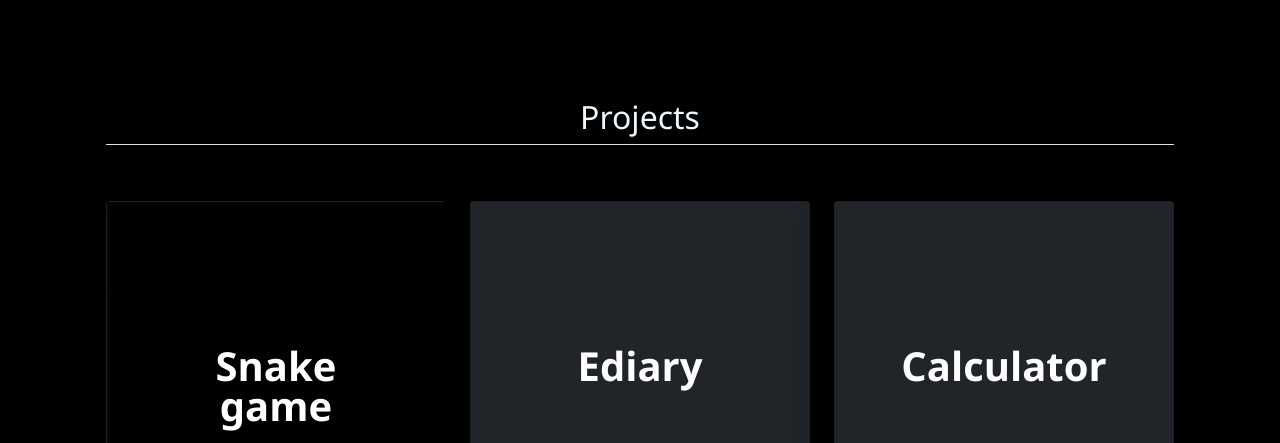
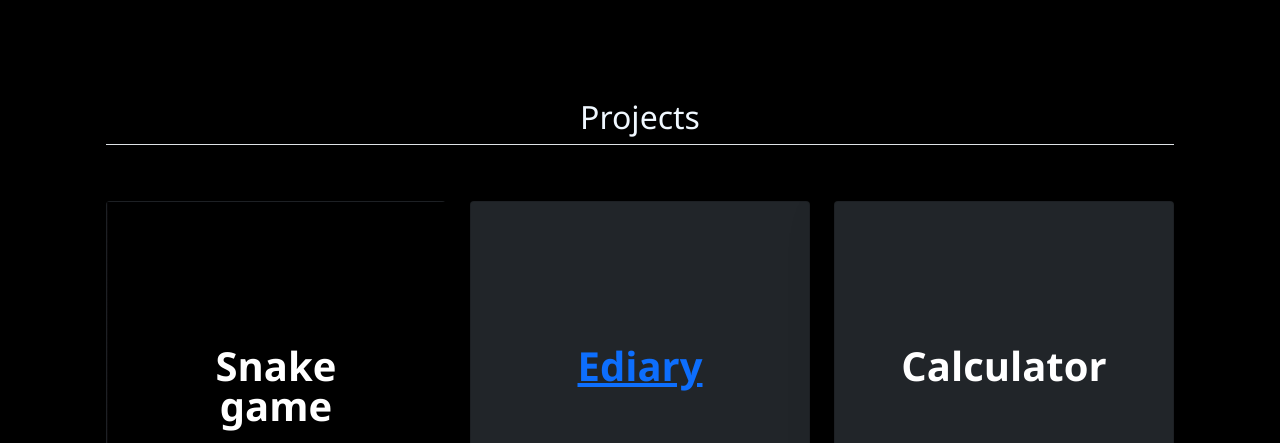
Before and after one commit to nveronica/nveronica.github.io, a plain HTML site: page index.html in a window 1280 px wide. Shown: the part 1550-1993 px from the top of the page. Drawn offline with nearby package versions, Linux system fonts and the light colour scheme.

Commit message:
Update index.html

```diff
--- a/index.html
+++ b/index.html
@@ -74,7 +74,7 @@
       <div class="col">
         <div class="card card-cover h-100 overflow-hidden text-white bg-dark rounded-5 shadow-lg" style="background-image: url('unsplash-photo-2.jpg');">
           <div class="d-flex flex-column h-100 p-5 pb-3 text-white text-shadow-1">
-            <h2 class="pt-5 mt-5 mb-4 display-6 lh-1 fw-bold">Ediary</h2>
+            <h2 class="pt-5 mt-5 mb-4 display-6 lh-1 fw-bold"><a href="www.ediaryapp.herokuapp.com">Ediary</a></h2>
             <ul class="d-flex list-unstyled mt-auto">
               <li class="me-auto">
                 <img src="https://github.com/twbs.png" alt="Bootstrap" width="32" height="32" class="rounded-circle border border-white">
```
